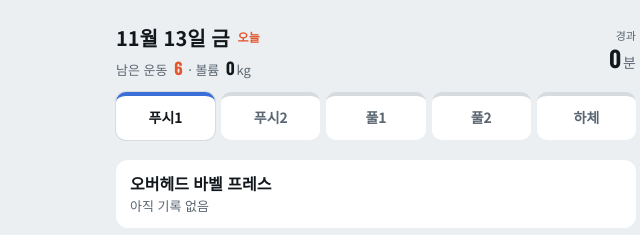
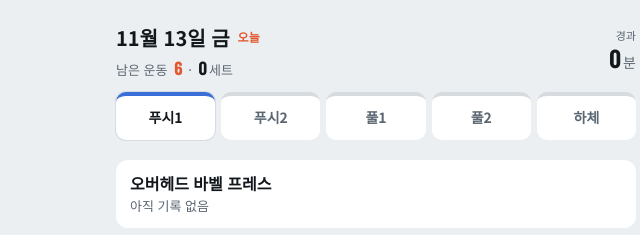
Before and after one commit to whgksdud7071/ppl-log, a plain HTML site: page index.html in a window 1280 px wide. Shown: the top 235 px of the page, 264-904 px from the left. Drawn offline with nearby package versions, Linux system fonts and the light colour scheme.

Commit message:
운동 탭 위 볼륨을 오늘 세트 수로 교체
Co-Authored-By: Claude Opus 5.5 <noreply@anthropic.com>

```diff
--- a/index.html
+++ b/index.html
@@ -303,9 +303,9 @@ body.resting{padding-bottom:164px}
   setInterval(updateElapsed,15000);
   document.addEventListener('visibilitychange',function(){if(!document.hidden)updateElapsed()});
   function dayStats(){
-    var sets=0,vol=0;
-    state.docs.forEach(function(d){if(d.date===state.date){sets+=d.sets.length;vol+=volOf(d.sets)}});
-    return {sets:sets,vol:vol};
+    var sets=0;
+    state.docs.forEach(function(d){if(d.date===state.date)sets+=d.sets.length});
+    return {sets:sets};
   }
   function mutateLists(fn){
     if(!store){toast('잠깐만, 아직 준비 중이야');return}
@@ -476,7 +476,7 @@ body.resting{padding-bottom:164px}
     if(state.tab==='sum')return '<h1 class="h1">요약</h1>';
     var ds=dayStats();
     var total=listFor(state.routine).length,rem=remainingCount();
-    var stat=(total?'남은 운동 <b class="rem">'+rem+'</b> · ':'')+'볼륨 <b>'+fmtVol(ds.vol)+'</b>kg';
+    var stat=(total?'남은 운동 <b class="rem">'+rem+'</b> · ':'')+'<b>'+ds.sets+'</b>세트';
     return '<div class="datebar"><div class="dl"><label class="datepick"><span>'+labelDate(state.date)+'</span>'+(state.date===today()?'<em>오늘</em>':'')+
       '<input type="date" id="datein" value="'+state.date+'" aria-label="날짜 바꾸기"></label>'+
       '<div class="stat">'+stat+'</div></div>'+
```
